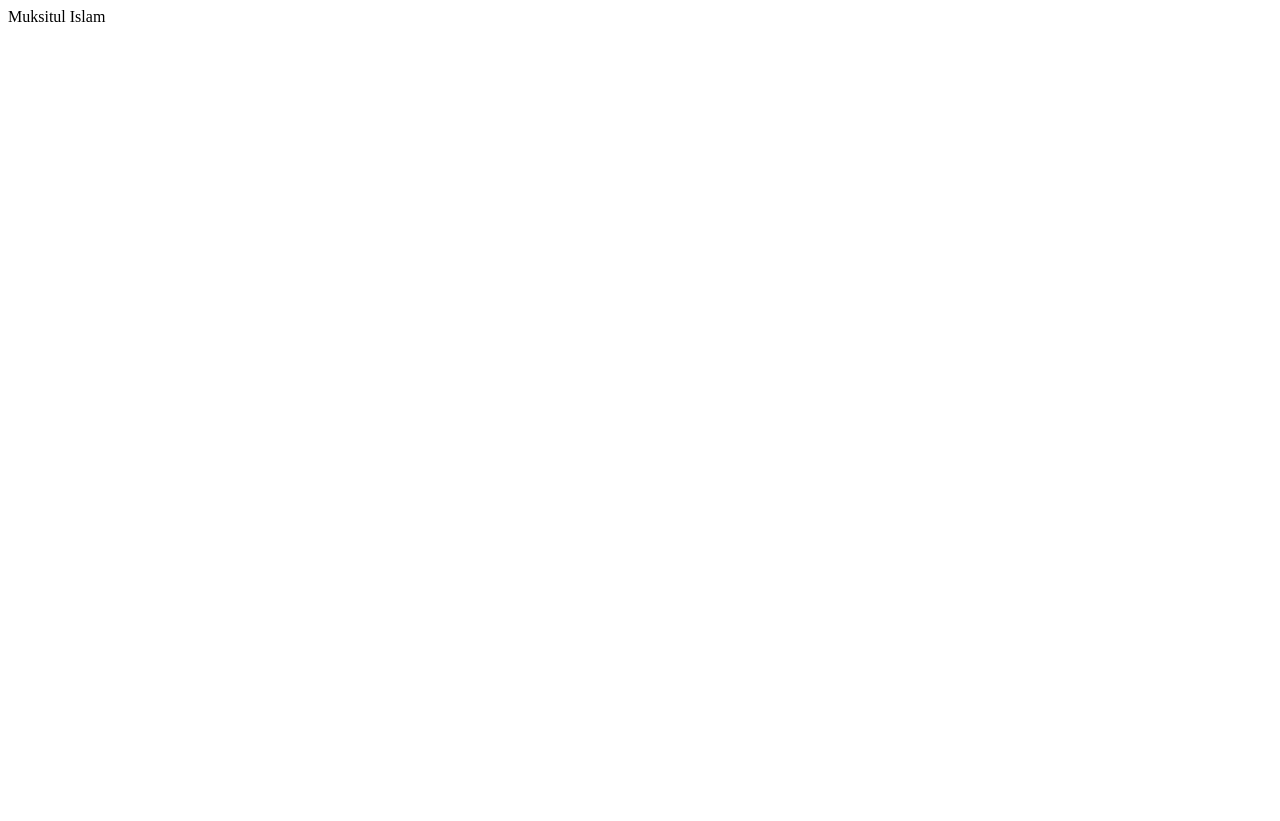
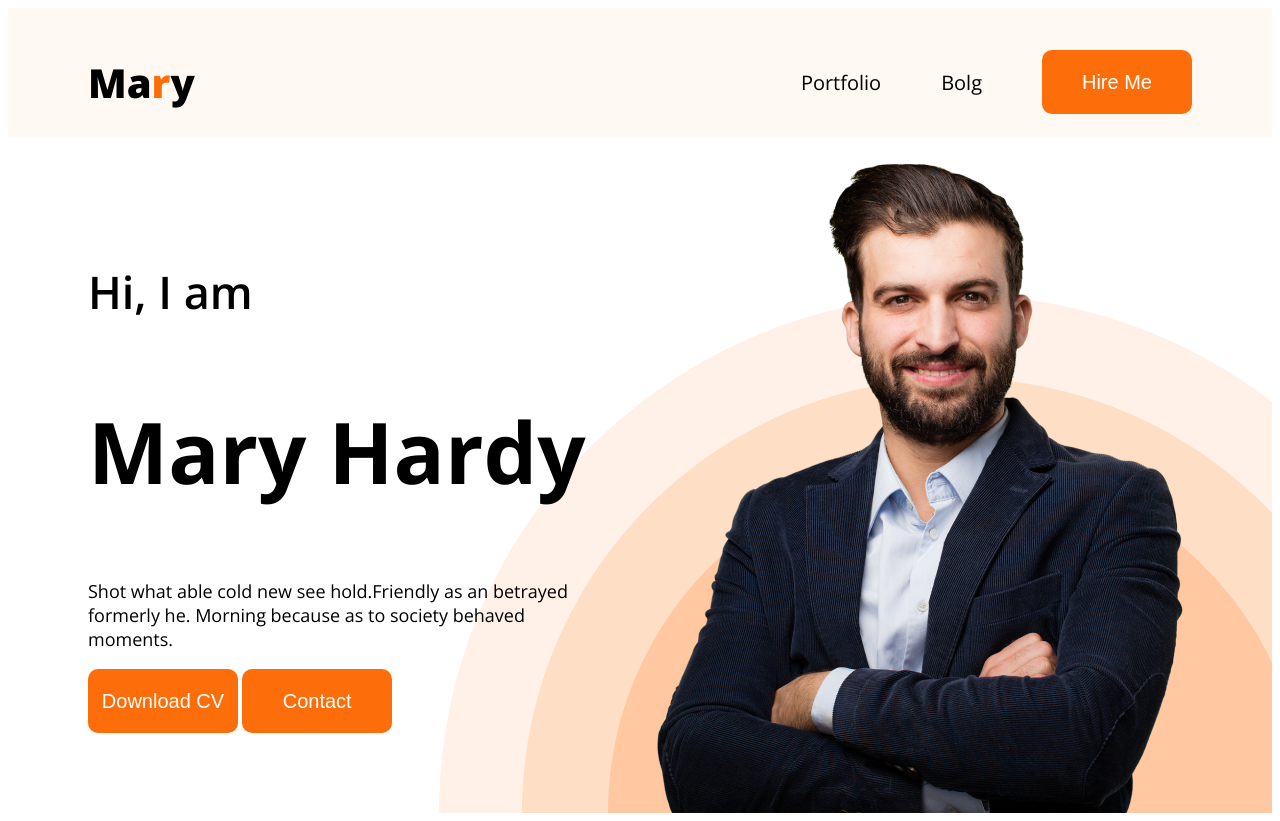
Before and after one commit to MISFOfficial/Web-Devolopment, a plain HTML site: page mary/index.html in a window 1280 px wide. Before the commit the page ends 800 px from the top, so only its background shows below. Drawn offline with nearby package versions, Linux system fonts and the light colour scheme; a web font is replaced by a local one.

Commit message:
First release of Hello World!

```diff
--- a/mary/index.html
+++ b/mary/index.html
@@ -3,9 +3,34 @@
 <head>
     <meta charset="UTF-8">
     <meta name="viewport" content="width=device-width, initial-scale=1.0">
-    <title>Document</title>
+    <title>Devoloper Portfolio</title>
+    <link rel="stylesheet" href="style.css">
 </head>
 <body>
-    Muksitul Islam
+    <header class="header">
+        <h1>Ma<span>r</span>y</h1>
+        <ul class="header-nav-list">
+            <li>Portfolio</li>
+            <li>Bolg</li>
+            <li><button class="btn-content">Hire Me</button></li>
+        </ul>
+    </header>
+    <main class="main">
+        <section class="person-details">
+            <div>
+                <h3>Hi, I  am</h3>
+                <h1>Mary Hardy</h1>
+                <p>Shot what able cold new see hold.Friendly as an betrayed formerly he. Morning because as to society behaved moments.</p>
+                <div class="btn-gap">
+                    <button class="btn-content"> Download CV</button>
+                <button class="btn-content">Contact</button>
+                </div>
+            </div>
+            <img src="image/hardy.png" alt="" class="hardy">
+        </section>
+    </main>
+    <footer>
+
+    </footer>
 </body>
 </html>
--- a/mary/style.css
+++ b/mary/style.css
@@ -0,0 +1,75 @@
+/*Font style*/
+
+@import url('https://fonts.googleapis.com/css2?family=Dancing+Script:wght@400..700&family=DynaPuff:wght@400..700&family=Open+Sans:ital,wght@0,300..800;1,300..800&family=Sevillana&display=swap');
+body{
+    font-family: 'Open Sans';
+font-style: normal;
+}
+/*navigation and logo*/
+.btn-content{
+    background-color: #FD6E0A;
+    border-width: 0;
+    width: 150px;
+    height: 64px;
+    color: white;
+    font-size: 20px;
+    border-radius: 10px;
+}
+.btn-gap{
+    justify-content: space-between;
+}
+.header{
+    font-size: 20px;
+    display: flex;
+    padding-left: 80px;
+    padding-right: 80px;
+    padding-top: 20px;
+    align-items: center;
+    justify-content: space-between;
+    background-color: #FFF8F3;
+}
+.header>h1{
+    font-weight: 800;
+}
+
+.header>h1>span{
+    color: #FD6E0A;
+}
+
+.header-nav-list{
+    text-decoration: none;
+    list-style: none;
+    display: flex;
+    gap: 60px;
+    align-items: center;
+}
+
+/*main body*/
+.main{
+    padding-left: 80px;
+    padding-right: 80px;
+    background-image: url(image/header_bg.png);
+    background-repeat: no-repeat;
+    background-position: bottom right;
+}
+.person-details{
+    display: flex;
+    align-items: center;
+    justify-content: space-around;
+}
+.person-details div>h3{
+    font-weight: 600;
+    font-size: 45px;
+}
+.person-details div>h1{
+    font-weight: 700;
+    font-size: 85px;
+}
+.person-details div>p{
+    font-weight: 400;
+    font-size: 18px;
+}
+.person-details .hardy{
+    max-width: 584px;
+    max-height: 676px;
+}
```
